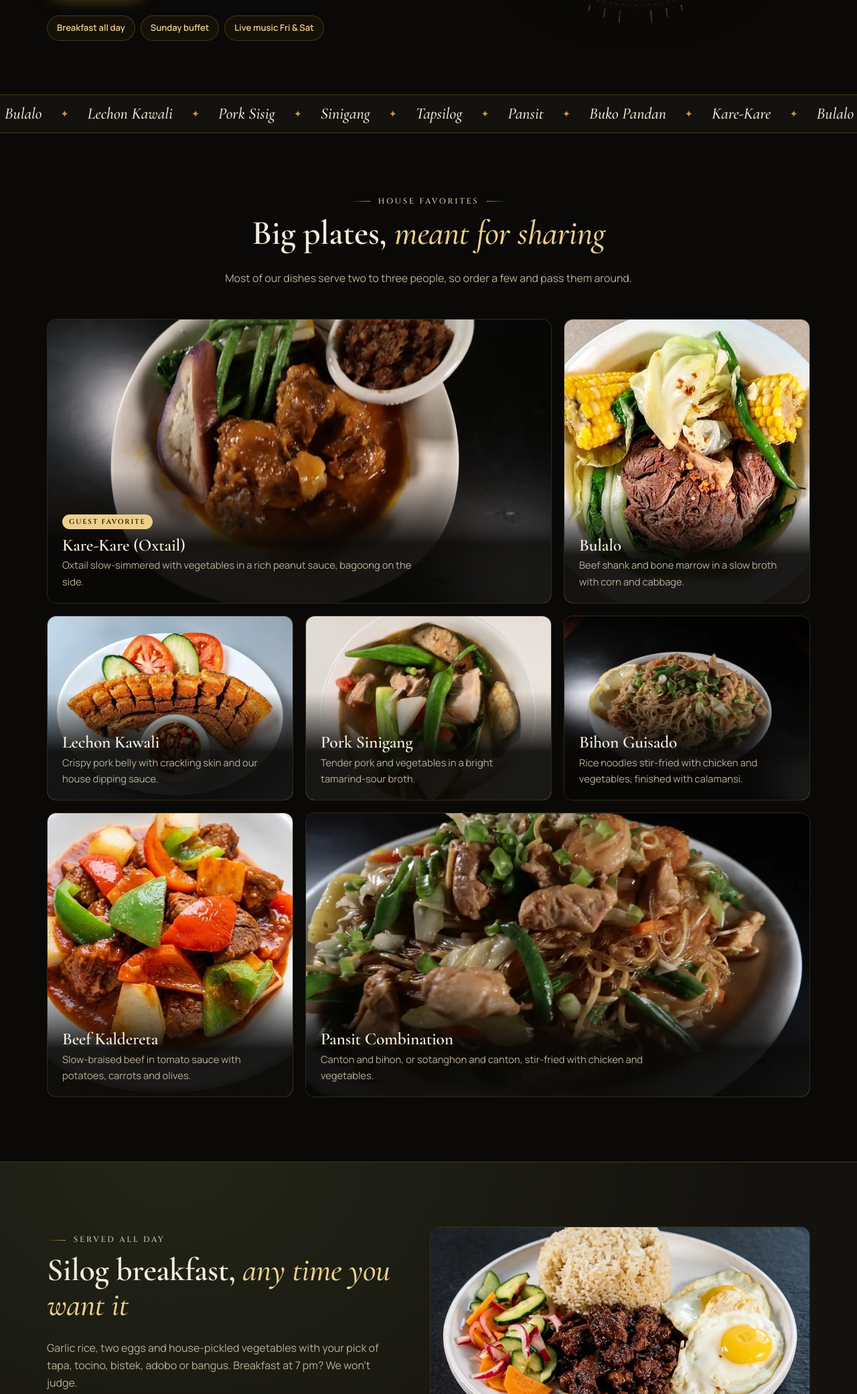
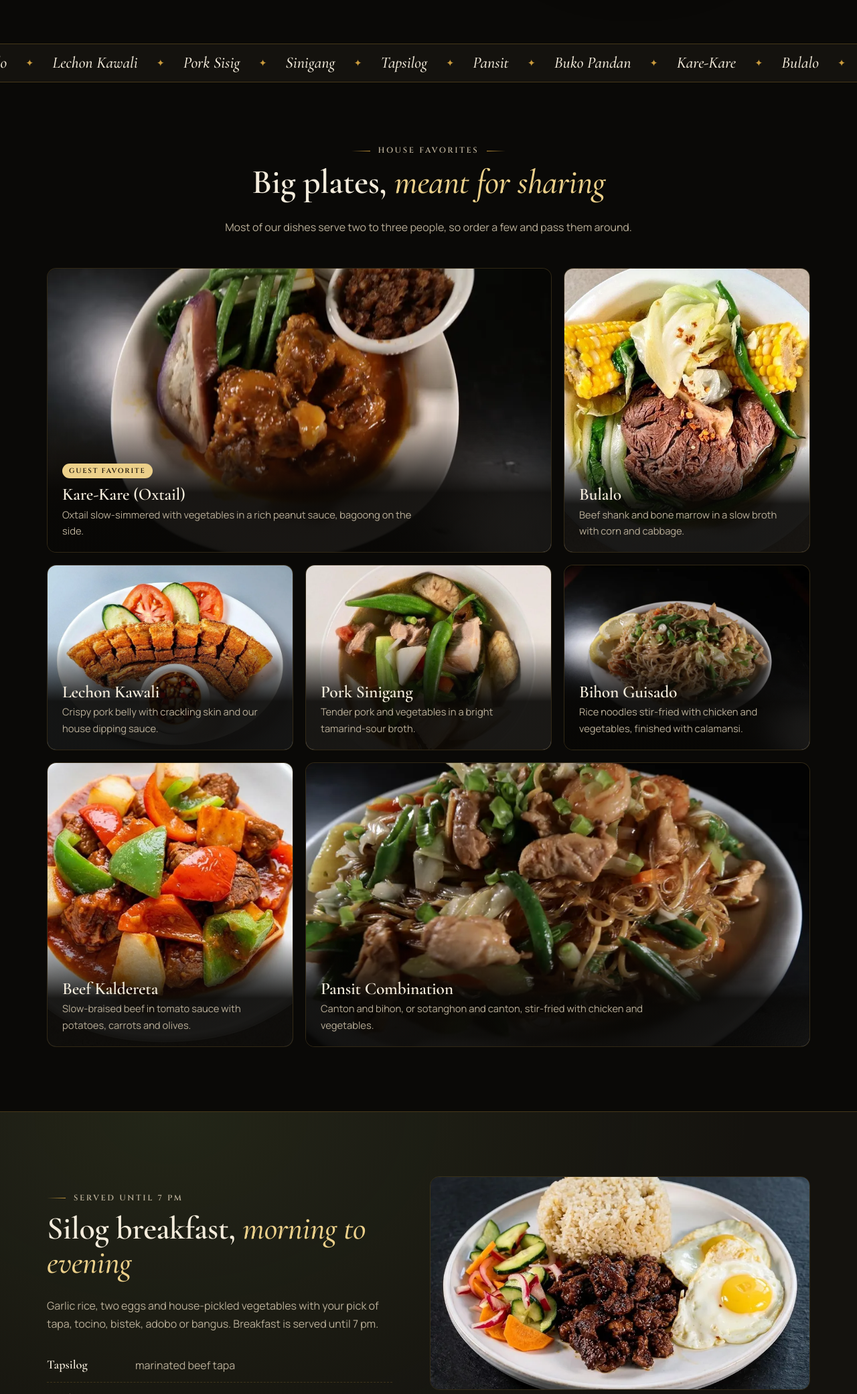
Before and after one commit to MarkDV03/Chez-Christina, a plain HTML site: page index.html in a window 1280 px wide. Shown: the part 719-2800 px from the top of the page at 67% size. Drawn offline with nearby package versions, Linux system fonts and the light colour scheme.

Commit message:
Apply review notes: sharper logo, hero text, breakfast till 7 pm, weekly heading, seamless food ticker
Co-Authored-By: Claude Opus 5.5 <noreply@anthropic.com>
Claude-Session: https://claude.ai/code/session_01C6PBK4oU5bd8e9oEJss8eQ

```diff
--- a/index.html
+++ b/index.html
@@ -5,11 +5,11 @@
 <meta name="viewport" content="width=device-width, initial-scale=1">
 <meta name="robots" content="noindex, nofollow">
 <title>Chez Christina by Casa Tala | Filipino Asian Fusion in Milpitas</title>
-<meta name="description" content="Filipino Asian fusion on Jacklin Road in Milpitas. Kare-kare, bulalo, sisig, silog breakfast served all day, a Sunday buffet and live music on weekend nights.">
+<meta name="description" content="Filipino Asian fusion on Jacklin Road in Milpitas. Kare-kare, bulalo, sisig, silog breakfast till 7 pm, a Sunday buffet and live music on weekend nights.">
 <link rel="icon" type="image/png" href="favicon.png">
 <link rel="apple-touch-icon" href="apple-touch-icon.png">
 <meta property="og:title" content="Chez Christina by Casa Tala">
-<meta property="og:description" content="Filipino Asian fusion in Milpitas. Breakfast all day, Sunday buffet, live music on weekend nights.">
+<meta property="og:description" content="Filipino Asian fusion in Milpitas. Breakfast till 7 pm, Sunday buffet, live music on weekend nights.">
 <meta property="og:image" content="assets/img/share.jpg">
 <meta property="og:type" content="restaurant">
 <meta name="theme-color" content="#0a0907">
@@ -72,13 +72,12 @@
   <div class="hero__copy">
     <p class="eyebrow">Jacklin Road &middot; Milpitas</p>
     <h1>Filipino comfort food, <em>made for the whole table.</em></h1>
-    <p class="lede">Chez Christina has a new family behind it. Same cozy room on Jacklin Road, now cooking kare-kare, sizzling sisig and all-day silog breakfasts with an Asian fusion twist.</p>
     <div class="hero__cta">
       <a class="btn btn--gold" href="#menu">See the menu</a>
       <a class="btn btn--line" href="#order">Order online</a>
     </div>
     <ul class="chips" aria-label="Highlights">
-      <li>Breakfast all day</li>
+      <li>Breakfast till 7 pm</li>
       <li>Sunday buffet</li>
       <li>Live music Fri &amp; Sat</li>
     </ul>
@@ -113,8 +112,8 @@
 <!-- NEW HERE STRIP -->
 <section class="marquee" aria-label="Favorites">
   <div class="marquee__track">
-    <span>Kare-Kare</span><i>&#10022;</i><span>Bulalo</span><i>&#10022;</i><span>Lechon Kawali</span><i>&#10022;</i><span>Pork Sisig</span><i>&#10022;</i><span>Sinigang</span><i>&#10022;</i><span>Tapsilog</span><i>&#10022;</i><span>Pansit</span><i>&#10022;</i><span>Buko Pandan</span><i>&#10022;</i>
-    <span aria-hidden="true">Kare-Kare</span><i>&#10022;</i><span aria-hidden="true">Bulalo</span><i>&#10022;</i><span aria-hidden="true">Lechon Kawali</span><i>&#10022;</i><span aria-hidden="true">Pork Sisig</span><i>&#10022;</i><span aria-hidden="true">Sinigang</span><i>&#10022;</i><span aria-hidden="true">Tapsilog</span><i>&#10022;</i><span aria-hidden="true">Pansit</span><i>&#10022;</i><span aria-hidden="true">Buko Pandan</span><i>&#10022;</i>
+    <div class="marquee__group"><span>Kare-Kare</span><i>&#10022;</i><span>Bulalo</span><i>&#10022;</i><span>Lechon Kawali</span><i>&#10022;</i><span>Pork Sisig</span><i>&#10022;</i><span>Sinigang</span><i>&#10022;</i><span>Tapsilog</span><i>&#10022;</i><span>Pansit</span><i>&#10022;</i><span>Buko Pandan</span><i>&#10022;</i><span>Kare-Kare</span><i>&#10022;</i><span>Bulalo</span><i>&#10022;</i><span>Lechon Kawali</span><i>&#10022;</i><span>Pork Sisig</span><i>&#10022;</i><span>Sinigang</span><i>&#10022;</i><span>Tapsilog</span><i>&#10022;</i><span>Pansit</span><i>&#10022;</i><span>Buko Pandan</span><i>&#10022;</i></div>
+    <div class="marquee__group" aria-hidden="true"><span>Kare-Kare</span><i>&#10022;</i><span>Bulalo</span><i>&#10022;</i><span>Lechon Kawali</span><i>&#10022;</i><span>Pork Sisig</span><i>&#10022;</i><span>Sinigang</span><i>&#10022;</i><span>Tapsilog</span><i>&#10022;</i><span>Pansit</span><i>&#10022;</i><span>Buko Pandan</span><i>&#10022;</i><span>Kare-Kare</span><i>&#10022;</i><span>Bulalo</span><i>&#10022;</i><span>Lechon Kawali</span><i>&#10022;</i><span>Pork Sisig</span><i>&#10022;</i><span>Sinigang</span><i>&#10022;</i><span>Tapsilog</span><i>&#10022;</i><span>Pansit</span><i>&#10022;</i><span>Buko Pandan</span><i>&#10022;</i></div>
   </div>
 </section>
 
@@ -161,9 +160,9 @@
 <section class="silog" id="breakfast">
   <div class="silog__inner">
     <div class="silog__copy reveal">
-      <p class="eyebrow">Served all day</p>
-      <h2>Silog breakfast, <em>any time you want it</em></h2>
-      <p>Garlic rice, two eggs and house-pickled vegetables with your pick of tapa, tocino, bistek, adobo or bangus. Breakfast at 7 pm? We won't judge.</p>
+      <p class="eyebrow">Served until 7 pm</p>
+      <h2>Silog breakfast, <em>morning to evening</em></h2>
+      <p>Garlic rice, two eggs and house-pickled vegetables with your pick of tapa, tocino, bistek, adobo or bangus. Breakfast is served until 7 pm.</p>
       <ul class="silog__list">
         <li><b>Tapsilog</b> marinated beef tapa</li>
         <li><b>Tocilog</b> sweet Filipino tocino</li>
@@ -183,8 +182,8 @@
 <!-- WEEKLY -->
 <section class="section" id="weekly">
   <div class="head reveal">
-    <p class="eyebrow">Every week at Casa Tala</p>
-    <h2>Come for dinner, <em>stay for the night</em></h2>
+    <p class="eyebrow">Buffet, music &amp; celebrations</p>
+    <h2>Something to look forward to, <em>every week</em></h2>
   </div>
   <div class="weekly">
     <article class="card reveal">
@@ -222,7 +221,7 @@
 
   <div class="menu__grid">
     <div class="menu__group reveal" id="m-silog">
-      <h3>Breakfast Silog Meals <small>all day</small></h3>
+      <h3>Breakfast Silog Meals <small>till 7 pm</small></h3>
       <dl>
         <div><dt>Tapsilog</dt><dd>Savory-sweet marinated beef tapa, garlic rice, two eggs, pickled vegetables.</dd></div>
         <div><dt>Tocilog</dt><dd>Sweet and savory Filipino-style tocino, garlic rice, two eggs.</dd></div>
--- a/styles.css
+++ b/styles.css
@@ -90,7 +90,8 @@ p{margin:0 0 1em}
 
 /* marquee */
 .marquee{border-block:1px solid var(--line);background:var(--ink-2);overflow:hidden;padding:16px 0}
-.marquee__track{display:flex;width:max-content;gap:28px;align-items:center;animation:marq 40s linear infinite}
+.marquee__track{display:flex;width:max-content;animation:marq 60s linear infinite}
+.marquee__group{display:flex;flex:none;gap:28px;padding-right:28px;align-items:center}
 .marquee span{font:500 1.5rem/1 var(--serif);font-style:italic;color:var(--cream);white-space:nowrap}
 .marquee i{color:var(--gold);font-style:normal;font-size:.9rem}
 @keyframes marq{to{transform:translateX(-50%)}}
```
Also changed, not shown: assets/img/logo.webp.
